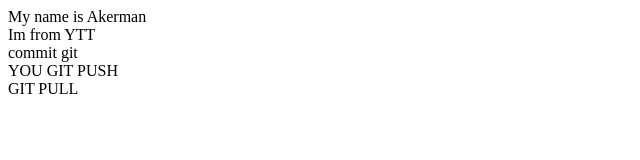
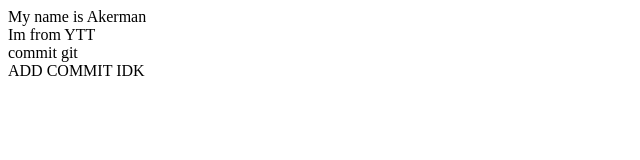
Before and after one commit to ncsoftt2/git-test, a plain HTML site: page index.html in a window 1280 px wide. Shown: the whole page, without its empty margins (0-640 px from the left). Drawn offline with Linux system fonts and the light colour scheme.

```diff
--- a/index.html
+++ b/index.html
@@ -1,5 +1,5 @@
 <div>My name is Akerman</div>
 <div>Im from YTT</div>
 <div>commit git</div>
-<div>YOU GIT PUSH</div>
-<div>GIT PULL</div>
+
+<div>ADD COMMIT IDK</div>
```
